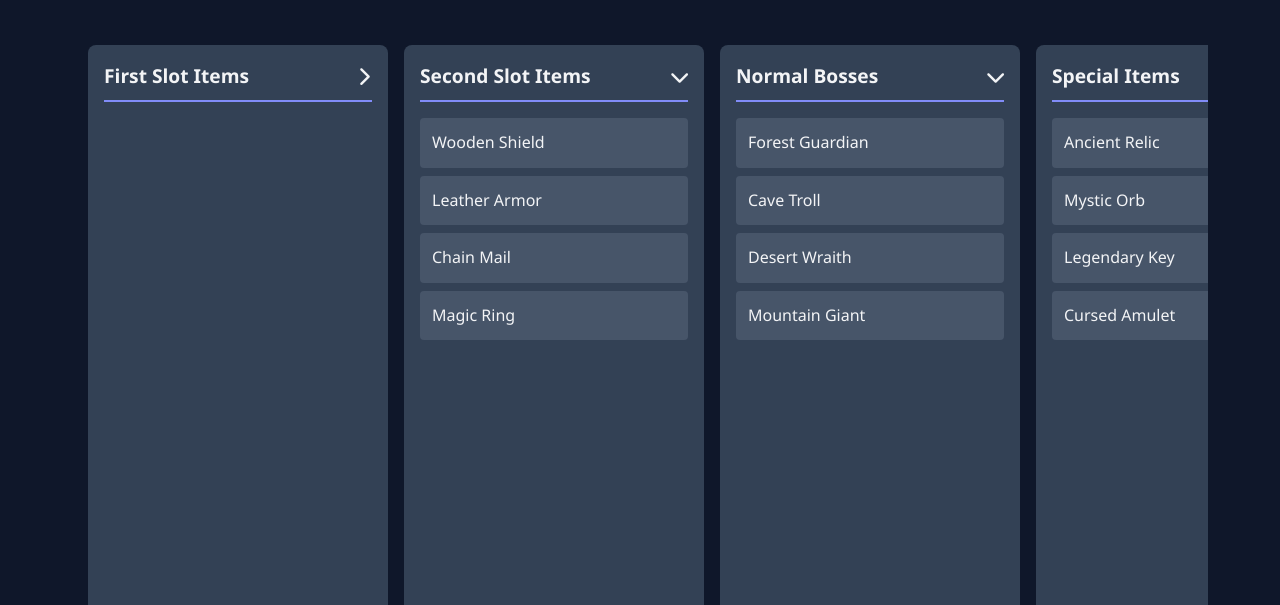
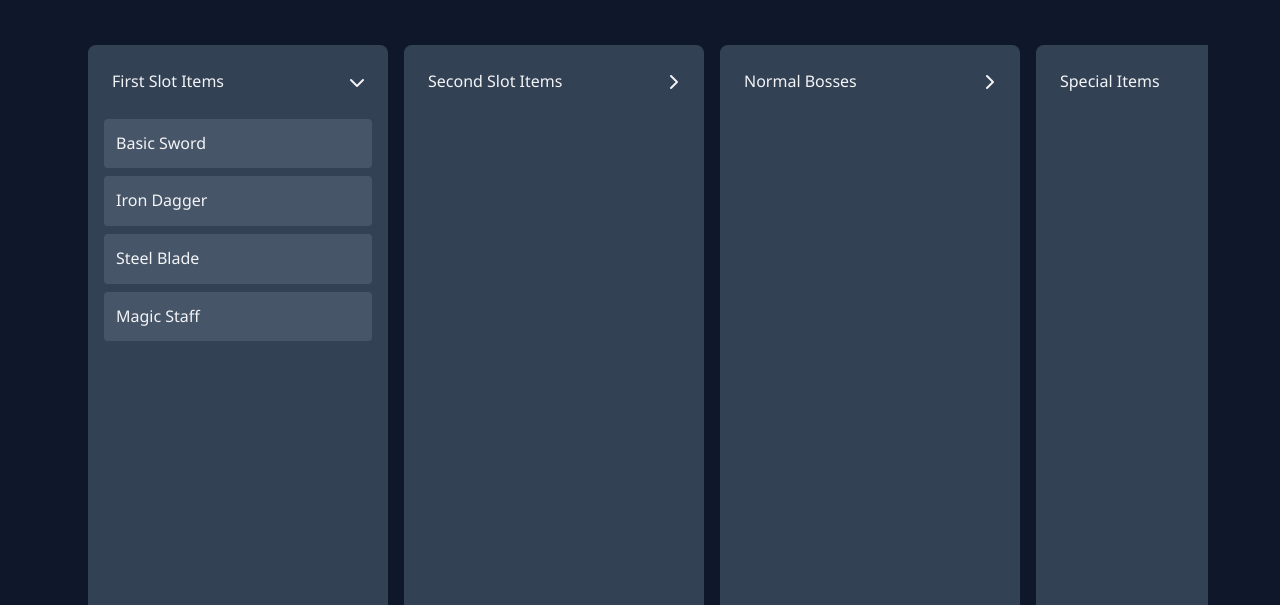
Before and after one commit to gh8sted/CoolWebsiteThing, a plain HTML site: page index.html in a window 1280 px wide. Both pictures are taken after a click on the element "First Slot Items". Shown: the part 194-799 px from the top of the page. Drawn offline with Linux system fonts and the light colour scheme.

Commit message:
3nd commit

```diff
--- a/script.js
+++ b/script.js
@@ -27,10 +27,14 @@ document.addEventListener('DOMContentLoaded', () => {
 
     // Category toggle functionality
     document.querySelectorAll('.category-header').forEach(header => {
+        const toggle = header.querySelector('.category-toggle');
+        const content = header.nextElementSibling;
+
+        // Add collapsed class to toggle by default
+        toggle.classList.add('collapsed');
+
         header.addEventListener('click', () => {
-            const content = header.nextElementSibling;
-            const toggle = header.querySelector('.category-toggle');
-            content.classList.toggle('collapsed');
+            content.classList.toggle('expanded');
             toggle.classList.toggle('collapsed');
         });
     });
--- a/styles.css
+++ b/styles.css
@@ -165,15 +165,57 @@ footer {
     min-width: 300px;
     max-width: 300px;
     padding: 1rem;
+    transition: all var(--transition-speed);
 }
 
 .category-header {
-    color: var(--text-color);
-    font-size: 1.2rem;
-    font-weight: bold;
-    margin-bottom: 1rem;
-    padding-bottom: 0.5rem;
-    border-bottom: 2px solid var(--primary-color);
+    display: flex;
+    justify-content: space-between;
+    align-items: center;
+    cursor: pointer;
+    user-select: none;
+    padding: 0.5rem;
+    border-radius: 0.25rem;
+    transition: background-color var(--transition-speed);
+}
+
+.category-header:hover {
+    background-color: var(--item-bg);
+}
+
+.category-toggle {
+    transition: transform var(--transition-speed);
+}
+
+.category-toggle.collapsed {
+    transform: rotate(-90deg);
+}
+
+.category-content {
+    transition: max-height var(--transition-speed), opacity var(--transition-speed), margin-top var(--transition-speed);
+    max-height: 1000px;
+    opacity: 1;
+    overflow: hidden;
+    margin-top: 1rem;
+}
+
+.category-content.collapsed {
+    max-height: 0;
+    opacity: 0;
+    margin-top: 0;
+}
+
+/* Make categories collapsed by default */
+.category-content {
+    max-height: 0;
+    opacity: 0;
+    margin-top: 0;
+}
+
+.category-content.expanded {
+    max-height: 1000px;
+    opacity: 1;
+    margin-top: 1rem;
 }
 
 .item-list {
@@ -304,35 +346,6 @@ footer {
     color: var(--text-color);
 }
 
-/* Category Interaction Styles */
-.category-header {
-    display: flex;
-    justify-content: space-between;
-    align-items: center;
-    cursor: pointer;
-    user-select: none;
-}
-
-.category-toggle {
-    transition: transform var(--transition-speed);
-}
-
-.category-toggle.collapsed {
-    transform: rotate(-90deg);
-}
-
-.category-content {
-    transition: max-height var(--transition-speed), opacity var(--transition-speed);
-    max-height: 1000px;
-    opacity: 1;
-    overflow: hidden;
-}
-
-.category-content.collapsed {
-    max-height: 0;
-    opacity: 0;
-}
-
 /* Filter Styles */
 .filter-active {
     background-color: var(--primary-color);
```
